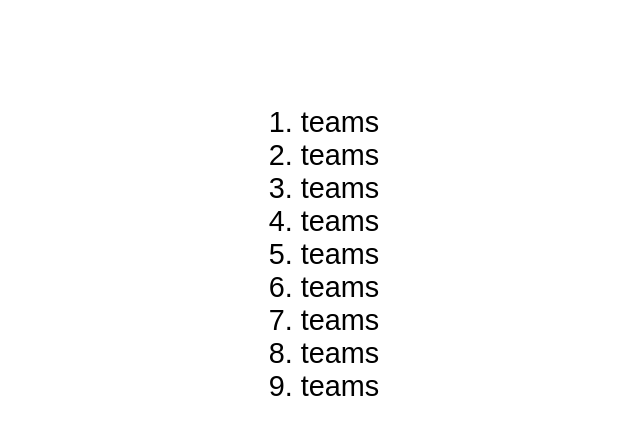
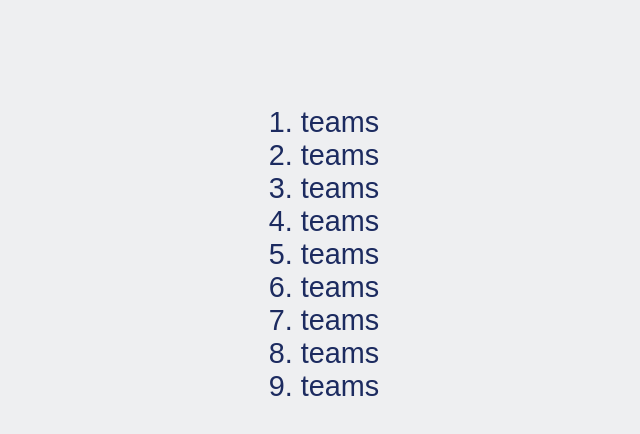
Before and after one commit to makerslocal/triviathing, a plain HTML site: page static/index.html in a window 1280 px wide. Shown: the part 334-768 px from the top of the page, without its empty margins (320-960 px from the left). Drawn offline with Linux system fonts and the light colour scheme; no server answers.

Commit message:
Add super basic color scheme

```diff
--- a/static/style.css
+++ b/static/style.css
@@ -5,6 +5,8 @@ body {
 	margin:0;
 	font-family:sans-serif;
 	font-size:36px;
+	background-color: #eeeff1;
+	color: #1c2b60;
 }
 body * {
 	margin:auto auto;
@@ -13,7 +15,7 @@ body * {
 #answer {
 	font-size:2em;
 }
-#teams * {
+#teams li {
 	font-size:0.8em;
 	text-align:left;
 }
```
